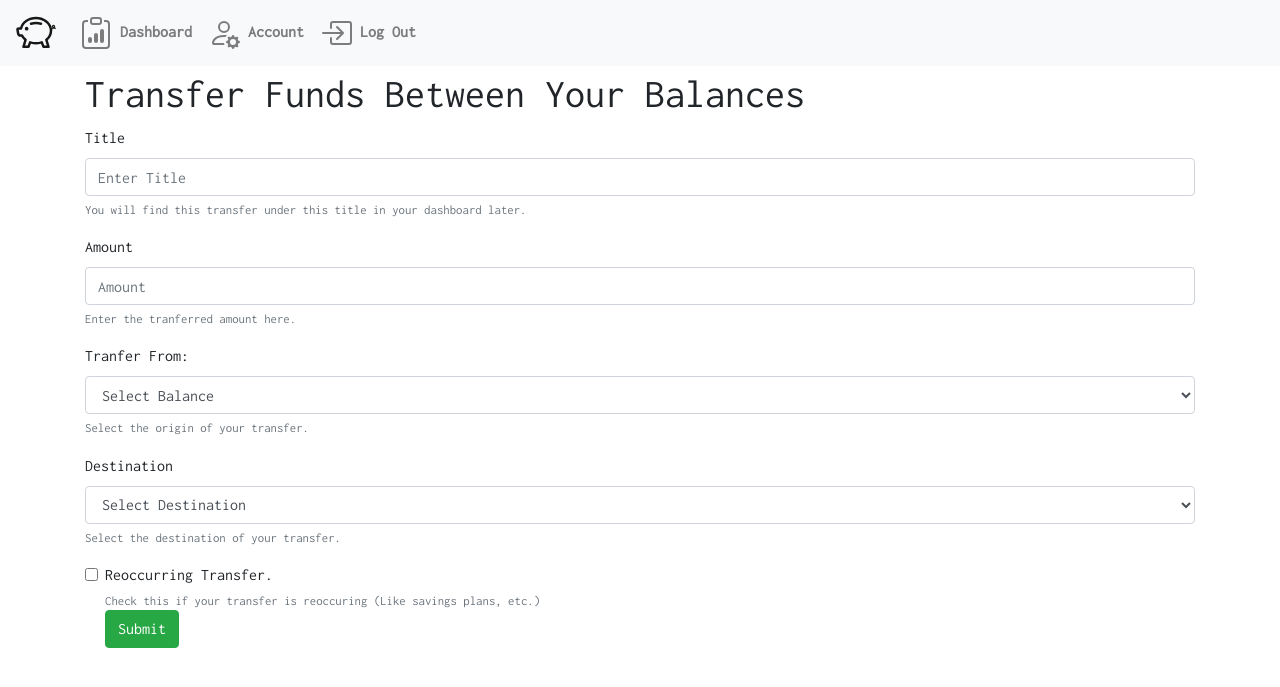
After one commit to Thackerie/final_Project, a Django app: page /transferFundsForm in a window 1280 px wide. The commit adds this page. Shown: the top 687 px of the page. Run offline with Django 4.2, Linux system fonts and the light colour scheme; a user stored in the database is signed in; data comes from the database, SQL or seed files in the repository; both versions use the stored data as it was after the commit; some libraries are stand-ins or nearby versions.

Commit message:
added transfer funds form

```diff
--- /dev/null
+++ b/WalletWise/templates/WalletWise/transferFundsForm.html
@@ -0,0 +1,49 @@
+{% extends "WalletWise/layout.html" %}
+
+{% block title %}Transfer Funds{% endblock %}
+
+{% block body %}
+    <div class="container">
+        <h1>Transfer Funds Between Your Balances</h1>
+        <form method="post" action="{% url 'transferFundsForm' %}">
+            {% csrf_token %}
+            <div class="form-group">
+                <label for="title">Title</label>
+                <input type="text" class="form-control" id="title" name="title" aria-describedby="titleHelp" placeholder="Enter Title" required title="Please enter a Title">
+                <small id="titlelHelp" class="form-text text-muted">You will find this transfer under this title in your dashboard later.</small>
+            </div>
+            <div class="form-group">
+                <label for="amount">Amount</label>
+                <input type="number" class="form-control" id="amount" name="amount" aria-describedby="amountHelp" placeholder="Amount" required title="Please enter an Amount to tranfer" >
+                <small id="amountHelp" class="form-text text-muted">Enter the tranferred amount here.</small>
+            </div>
+            <div class="form-group">
+                <label for="origin">Tranfer From:</label>
+                <select class="form-select form-control" id="origin" name="origin" aria-describedby="originHelp" aria-label="Default select example" required title="Please select a balance to draw from.">
+                    <option selected>Select Balance</option>
+                    {% for balance in balances %}
+                        <option value={{balance.id}}>{{balance.title}}</option>
+                    {% endfor %}
+                </select>
+                <small id="originHelp" class="form-text text-muted">Select the origin of your transfer.</small>
+            </div>
+            <div class="form-group">
+                <label for="destination">Destination</label>
+                <select class="form-select form-control" id="destination" name="destination" aria-describedby="destinationHelp" aria-label="Default select example" required title="Please select a destination of your transfer.">
+                    <option selected>Select Destination</option>
+                    {% for balance in balances %}
+                        <option value={{balance.id}}>{{balance.title}}</option>
+                    {% endfor %}
+                </select>
+                <small id="destinationHelp" class="form-text text-muted">Select the destination of your transfer.</small>
+            </div>
+            <div class="form-group form-check">
+                <input class="form-check-input" type="checkbox" id="reoccuring" name="reoccuring" aria-describedby="reoccuringHelp">
+                <label class="form-check-label" for="reoccuring">
+                    Reoccurring Transfer.
+                </label>
+                <small id="reoccuringHelp" class="form-text text-muted">Check this if your transfer is reoccuring (Like savings plans, etc.)</small>
+            <button type="submit" class="btn btn-success" name="action" value="submit">Submit</button>
+        </form>
+    </div>
+{% endblock %}
--- a/WalletWise/urls.py
+++ b/WalletWise/urls.py
@@ -7,6 +7,7 @@ urlpatterns = [
     path("logout", views.logout_view, name="logout"),
     path("signup", views.signup, name="signup"),
     path("fundForm", views.fundForm, name="fundForm"),
+    path("transferFundsForm", views.transferFundsForm, name="transferFundsForm"),
     path("incomeForm", views.incomeForm, name="incomeForm"),
     path("expenseForm", views.expenseForm, name="expenseForm"),
     path("fundsChangeForm", views.fundsChangeForm, name="fundsChangeForm"),
--- a/WalletWise/views.py
+++ b/WalletWise/views.py
@@ -135,7 +135,7 @@ def fundForm(request):
         if action == "redo":
             return render(request, "WalletWise/fundForm.html")
         elif dashboard.openned_before:
-            return redirect(reverse('dashboard_view'))
+            return redirect(reverse('dashboard'))
         else:
             return redirect(reverse('incomeForm'))
     else:
@@ -170,6 +170,64 @@ def createBudget(user, dashboard):
     for oldfundChange in reoccurringFundChanges:
         fundChange = FundsChange.objects.create(title=oldfundChange.title, amount=oldfundChange.amount, budget=budget, destination=oldfundChange.destination, reoccuring=True)
         fundChange.save()
+
+def transferFundsForm(request):
+    user = request.user
+    if request.method == "POST":
+        #Get the users dashboard
+        dashboard = Dashboard.objects.get(owner=user)
+
+        #Get all form data
+        title = request.POST.get('title')
+        amount = float(request.POST.get('amount'))
+        destinationId = request.POST.get('destination')
+        originId = request.POST.get('origin')
+        reoccuring = request.POST.get('reoccuring')
+
+        #Convert reoccuring value to boolean
+        if reoccuring == "on":
+            reoccuring = True
+        else:
+            reoccuring = False
+
+        #Get the the destination by its id
+        destination = Funds.objects.get(id=destinationId)
+
+        #Get the origin by its id
+        origin = Funds.objects.get(id=originId)
+
+        #Get current date
+        date = timezone.now()
+        month = date.month
+        year = date.year
+
+        #Get monthBudget
+        try:
+            budget = MonthBudget.objects.filter(date__month=month, date__year=year)[0]
+        except IndexError:
+
+            #Create  new budget, if there is none for the current month yet
+            budget = createBudget(user, dashboard)
+
+        #Create an expense taking money from one balance and create an income giving the same amount to the other balance
+        expense = FundsChange.objects.create(title=title, amount=amount*-1, budget=budget, destination=origin, reoccuring=reoccuring, is_expense=True)
+        income = FundsChange.objects.create(title=title, amount=amount, budget=budget, destination=destination, reoccuring=reoccuring, is_expense=False)
+
+        expense.save()
+        origin.amount += expense.amount
+        origin.save()
+
+        income.save()
+        destination.amount += income.amount
+        destination.save()
+
+
+        return redirect(reverse('dashboard'))
+
+    balances = list(Funds.objects.filter(budget__dashboard__owner=user))
+    return render(request, "WalletWise/transferFundsForm.html", {
+        "balances" : balances
+    })
 
 def fundsChangeForm(request):
 
@@ -211,7 +269,7 @@ def fundsChangeForm(request):
         except IndexError:
 
             #Create  new budget, if there is none for the current month yet
-            createBudget(user, dashboard)
+            budget = createBudget(user, dashboard)
 
         if formType == "Income":
             fundsChange = FundsChange.objects.create(title=title, amount=amount, budget=budget, destination=destination, reoccuring=reoccuring, is_expense=False)
```
Also changed, not shown: WalletWise/templates/WalletWise/layout.html (indentation only), db.sqlite3.
